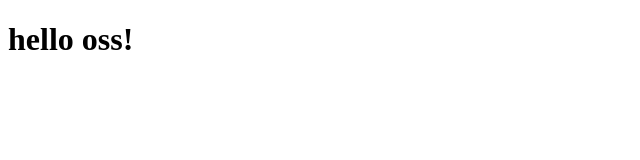
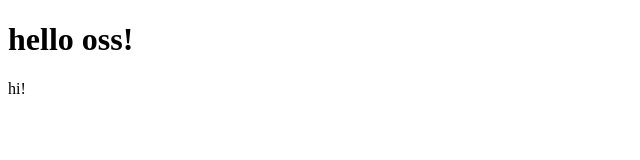
Before and after one commit to SangYunChae/oss_first, a plain HTML site: page index.html in a window 1280 px wide. Shown: the full height of the page, 0-640 px from the left. Drawn offline with Linux system fonts and the light colour scheme.

Commit message:
msg changed

```diff
--- a/index.html
+++ b/index.html
@@ -9,6 +9,8 @@
 
 <body>
     <h1>hello oss!</h1>
+    <p>hi!
+    </p>
 </body>
 
 </html>
```
